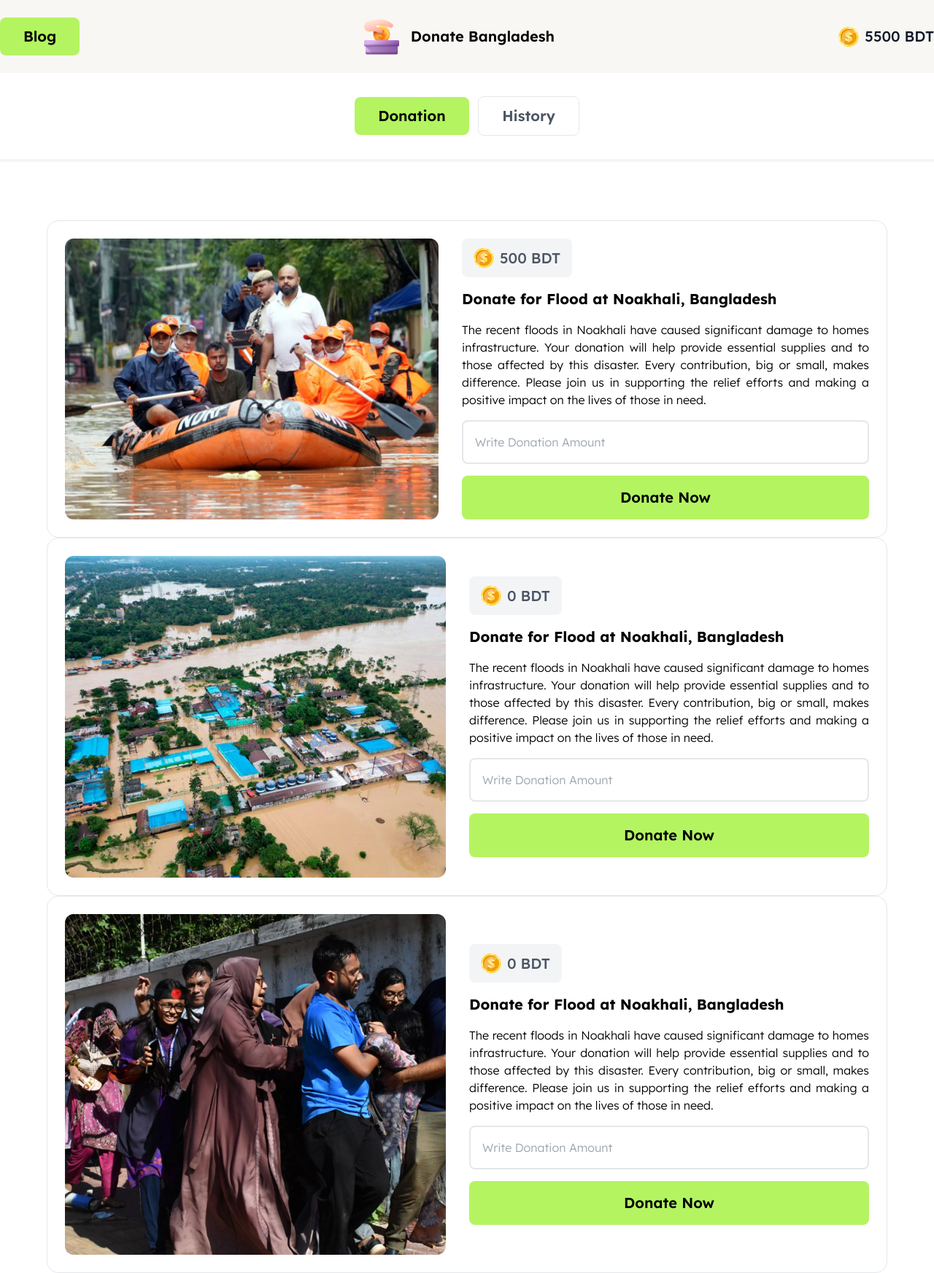
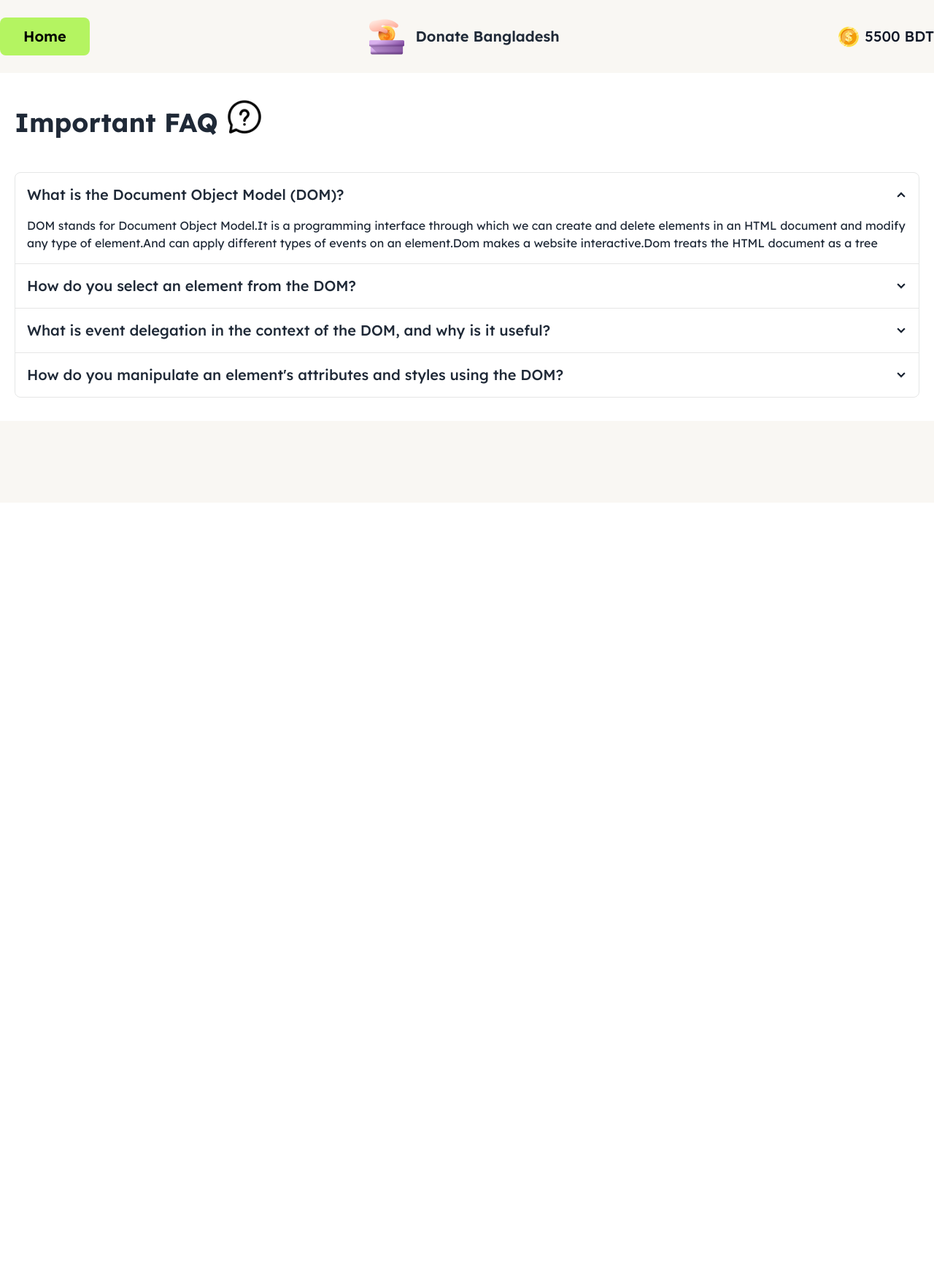
Before and after one commit to Codelifo/Donate-Bangladesh, a plain HTML site: page blog.html in a window 1280 px wide. Shown: the whole page at 73% size. After the commit the page ends 800 px from the top, so only its background shows below. Drawn offline with nearby package versions, Linux system fonts and the light colour scheme.

Commit message:
FQA solve

```diff
--- a/blog.html
+++ b/blog.html
@@ -1,10 +1,11 @@
 <!doctype html>
-<html>
+<html data-theme="light">
 
 <head>
     <meta charset="UTF-8">
     <meta name="viewport" content="width=device-width, initial-scale=1.0">
     <!-- tailwind config -->
+    <link href="https://cdn.jsdelivr.net/npm/daisyui@4.12.10/dist/full.min.css" rel="stylesheet" type="text/css" />
     <script src="https://cdn.tailwindcss.com"></script>
     <script>
         tailwind.config = {
@@ -39,11 +40,12 @@
 </head>
 
 <body class="web_font">
-    <header id="header" class="sticky top-0 bg-white">
-        <nav id="navbar" class="bg-nab_color">
+    <header id="header-blog" class="sticky top-0 bg-white z-50">
+        <nav id="navbar-blog" class="bg-nab_color ">
             <div class="lg:max-w-7xl w-full my-0 mx-auto px-4 lg:px-0 ">
                 <div class="flex justify-between items-center py-6">
-                    <button class="text-xl font-semibold px-8 py-3 bg-btn_color rounded-lg text-black">Blog</button>
+                    <button id="home-btn"
+                        class="text-xl font-semibold px-8 py-3 bg-btn_color rounded-lg text-black">Home</button>
                     <div class="flex items-center">
                         <img src="./assets/logo.png" alt="">
                         <h4 class="text-xl font-semibold ml-4 hidden lg:block">Donate Bangladesh</h4>
@@ -55,164 +57,109 @@
                 </div>
             </div>
         </nav>
-        <!-- button Donation History -->
-        <div id="nav-btn" class="py-8 border-b-4 border-gray-100  text-center space-x-2">
-            <button id="donation-button"
-                class="text-xl font-semibold px-8 py-3 bg-btn_color rounded-lg text-black">Donation</button>
-            <button id="history-button"
-                class="text-xl font-semibold px-8 py-3 border rounded-lg text-gray-600">History</button>
-        </div>
     </header>
 
-    <main class="bg-white">
-        <section class="max-w-6xl  mx-auto my-0 mt-20 space-y-8">
-
-
-            <div id="card-section" class="">
-                <!-- card -->
-                <div class="flex lg:flex-row flex-col mx-4 lg:mx-0 border border-gray-200  gap-8 p-6 rounded-2xl">
-                    <!-- card img -->
-                    <img class="max-w-lg" src="./assets/noakhali.png" alt="">
-
-                    <!-- card content and input Field -->
-                    <div class="flex flex-col items-start justify-center">
-                        <div class="flex items-center bg-gray-100 px-4 py-3 rounded-lg mb-4">
-                            <img src="./assets/coin.png" alt="">
-                            <!-- donation tk -->
-                            <h5 class=" text-xl font-medium text-gray-600 ml-2"><span
-                                    id="card-donate-balance">500</span> BDT</h5>
+    <main class="bg-white max-w-7xl mx-auto my-0 px-5">
+        <div class="flex items-center py-8 justify-center lg:justify-normal">
+            <h1 class="lg:text-4xl font-bold text-2xl">Important FAQ </h1>
+            <img class="ml-2 mb-4 size-10 lg:size-14" src="./assets/chat.png" alt="">
         </div>
-                        <div class="space-y-4">
-                            <h2 id="heading" class="text-xl font-bold">Donate for Flood at Noakhali, Bangladesh</h2>
-                            <p class="font-light text-base leading-6 text-justify"> The recent floods in Noakhali have
-                                caused significant
-                                damage to homes infrastructure. Your donation will help provide essential supplies and
-                                to
-                                those
-                                affected by this disaster. Every contribution, big or small, makes difference. Please
-                                join
-                                us in
-                                supporting the relief efforts and making a positive impact on the lives of those in
-                                need.
+        <div class="overflow-hidden">
+            <div class="join join-vertical w-full">
+                <div class="collapse collapse-arrow join-item border-base-300 border">
+                    <input type="radio" name="my-accordion-4" checked="checked" />
+                    <div class="collapse-title text-xl font-medium">What is the Document Object Model (DOM)?</div>
+                    <div class="collapse-content">
+                        <p>DOM stands for Document Object Model.It is a programming interface through which we can
+                            create and delete elements in an HTML document and modify any type of element.And can apply
+                            different types of events on an element.Dom makes a website interactive.Dom treats the HTML
+                            document as a tree</p>
+                    </div>
+                </div>
+                <div class="collapse collapse-arrow join-item border-base-300 border">
+                    <input type="radio" name="my-accordion-4" />
+                    <div class="collapse-title text-xl font-medium">How do you select an element from the DOM?</div>
+                    <div class="collapse-content">
+                        <p>There are several ways to select elements from the dom in JavaScript. <br><br>
                         </p>
-                            <!-- input Filed -->
-                            <input id="donate" type="text" placeholder="Write Donation Amount"
-                                class="border-2 rounded-lg py-4 pl-4 w-full text-base font-light">
-                            <!-- donate error massage -->
-                            <p id="donate-error" class="text-red-500 text-xs mt-1 hidden">
-                                ⚠️ Your input is invalid. Please try again.
+                        <p>
+                            1.Using <span class="font-semibold">getElementById()</span>
+                            <br>
+                            <span class="font-normal">Element can be selected by ID Name</span>
+                            <br>
+                            <span></span>
+                            <code>const myElement = document.getElementById('Element Id Name')</code>
                         </p>
                         <br>
-                            <!-- submit button -->
-                            <button id="donate-btn" class="py-4 w-full rounded-lg text-xl font-semibold bg-btn_color"
-                                type="submit">Donate Now</button>
+                        <p>
+                            2.Using <span class="font-semibold">getElementsByClassName()</span>
+                            <br>
+                            <span class="font-normal">Element can be selected by Class Name</span>
+                            <br>
+                            <code>const myElement = document.getElementsByClassName('Element Class Name')</code>
+                        </p>
+                        <br>
+                        <p>
+                            3.Using <span class="font-semibold">getElementsByTagName()</span>
+                            <br>
+                            <span class="font-normal">Element can be selected by Tag Name</span>
+                            <br>
+                            <code>const myElement = document.getElementsByTagName('Element Tag Name')</code>
+                        </p>
+                        <br>
+                        <p>
+                            4.Using <span class="font-semibold">querySelector()</span>
+                            <br>
+                            <span class="font-normal">Element can be selected by CSS Selector</span>
+                            <br>
+                            <code>const myElement = document.querySelector('CSS Selector')</code>
+                        </p>
+
+                        <br>
+                        <p>
+                            5.Using <span class="font-semibold">querySelectorAll()</span>
+                            <br>
+                            <span class="font-normal">Element can be selected by CSS Selector</span>
+                            <br>
+                            <code>const myElement = document.querySelectorAll('CSS Selector')</code>
+                        </p>
                     </div>
                 </div>
+                <div class="collapse collapse-arrow join-item border-base-300 border">
+                    <input type="radio" name="my-accordion-4" />
+                    <div class="collapse-title text-xl font-medium">What is event delegation in the context of the DOM,
+                        and why is it useful?</div>
+                    <div class="collapse-content">
+                        <p>In simple terms, event delegation is the act of having a single event listener for multiple elements and making the listener work even when new elements are added.</p>
+                        <br>
+                        <p>
+                            Event delegation is an efficient technique for handling events. Event delegation An event listener is added to the parent element to handle the event and the event listener will handle the event if the event occurs on the target element.
+                        </p>
+                        <br>
+                        <p>
 
-                </div>
-
-                <!-- card -->
-                <div class="flex lg:flex-row flex-col mx-4 lg:mx-0 border border-gray-200  gap-8 p-6 rounded-2xl">
-                    <!-- card img -->
-                    <img class="" src="./assets/feni.png" alt="">
-
-                    <!-- card content and input Field -->
-                    <div class="flex flex-col items-start justify-center">
-                        <div class="flex items-center bg-gray-100 px-4 py-3 rounded-lg mb-4">
-                            <img src="./assets/coin.png" alt="">
-                            <!-- donation tk -->
-                            <h5 class="text-xl font-medium text-gray-600 ml-2">0 BDT</h5>
-                        </div>
-                        <div class="space-y-4">
-                            <h2 class="text-xl font-bold">Donate for Flood at Noakhali, Bangladesh</h2>
-                            <p class="font-light text-base leading-6 text-justify"> The recent floods in Noakhali have
-                                caused significant
-                                damage to homes infrastructure. Your donation will help provide essential supplies and
-                                to
-                                those
-                                affected by this disaster. Every contribution, big or small, makes difference. Please
-                                join
-                                us in
-                                supporting the relief efforts and making a positive impact on the lives of those in
-                                need.
                         </p>
-                            <!-- input Filed -->
-                            <input type="text" placeholder="Write Donation Amount"
-                                class="border-2 rounded-lg py-4 pl-4 w-full text-base font-light">
-                            <br>
-                            <!-- submit button -->
-                            <button class="py-4 w-full rounded-lg text-xl font-semibold bg-btn_color"
-                                type="submit">Donate Now</button>
                     </div>
                 </div>
-
-                </div>
-
-                <!-- card -->
-                <div class="flex lg:flex-row flex-col mx-4 lg:mx-0 border border-gray-200  gap-8 p-6 rounded-2xl">
-                    <!-- card img -->
-                    <img class="" src="./assets/quota-protest.png" alt="">
-
-                    <!-- card content and input Field -->
-                    <div class="flex flex-col items-start justify-center">
-                        <div class="flex items-center bg-gray-100 px-4 py-3 rounded-lg mb-4">
-                            <img src="./assets/coin.png" alt="">
-                            <!-- donation tk -->
-                            <h5 class="text-xl font-medium text-gray-600 ml-2">0 BDT</h5>
-                        </div>
-                        <div class="space-y-4">
-                            <h2 class="text-xl font-bold">Donate for Flood at Noakhali, Bangladesh</h2>
-                            <p class="font-light text-base leading-6 text-justify"> The recent floods in Noakhali have
-                                caused significant
-                                damage to homes infrastructure. Your donation will help provide essential supplies and
-                                to
-                                those
-                                affected by this disaster. Every contribution, big or small, makes difference. Please
-                                join
-                                us in
-                                supporting the relief efforts and making a positive impact on the lives of those in
-                                need.
-                            </p>
-                            <!-- input Filed -->
-                            <input type="text" placeholder="Write Donation Amount"
-                                class="border-2 rounded-lg py-4 pl-4 w-full text-base font-light">
-                            <br>
-                            <!-- submit button -->
-                            <button class="py-4 w-full rounded-lg text-xl font-semibold bg-btn_color"
-                                type="submit">Donate Now</button>
-                        </div>
-                    </div>
-
-                </div>
-            </div>
-
-            <!-- confirmation massage -->
-            <div id="model" class="hidden">
-                <div  class="bg-gray-400 fixed inset-0 bg-opacity-50 flex justify-center items-center">
-                    <div
-                        class="max-w-96 px-12 py-4 bg-white rounded-lg space-y-4 border border-gray-100 flex flex-col justify-center items-center z-50 ">
-                        <h1 class="text-4xl font-bold text-gray-800">Congrats!</h1>
-                        <div class="w-10">
-                            <img class="w-full" src="./assets/coin.png" alt="">
-                        </div>
-                        <p class="text-base text-gray-600">You Have Donated for HumanKind.</p>
-                        <h6 class="text-lg font-semibold text-gray-700">Successfully</h6>
-                        <button id="close-model" class="p-4 rounded-lg bg-gray-100 font-bold text-gray-800">close confirmation.</button>
+                <div class="collapse collapse-arrow join-item border-base-300 border">
+                    <input type="radio" name="my-accordion-4" />
+                    <div class="collapse-title text-xl font-medium">How do you manipulate an element's attributes and
+                        styles using the DOM?</div>
+                    <div class="collapse-content">
+                        <p>hello</p>
                     </div>
                 </div>
             </div>
-        </section>
-
-        <!-- history section -->
-        <section id="history-section" class="hidden max-w-6xl  lg:mx-auto mx-4 my-0 mt-10 space-y-8 ">
-            <!-- history list -->
-
-        </section>
+        </div>
     </main>
 
+    <footer class="h-28 bg-nab_color mt-8">
+
+    </footer>
 
     <script src="./js/index.js"></script>
     <script src="./js/funcation.js"></script>
+    <script src="./js/blog.js"></script>
 </body>
 
 </html>
--- /dev/null
+++ b/js/blog.js
@@ -0,0 +1,21 @@
+window.addEventListener("scroll", function () {
+
+    var previousScrollY = window.scrollY;
+    if(previousScrollY > 0)
+    {
+          const blogNavbar = document.getElementById('header-blog');
+          blogNavbar.classList.add('backdrop-blur-md', 'bg-white/30')
+          const navbarBlog = document.getElementById('navbar-blog');
+          navbarBlog.classList.remove('bg-nab_color')
+    }
+    else if (previousScrollY === 0)
+    {
+        const navbarBlog = document.getElementById('navbar-blog');
+        navbarBlog.classList.add('bg-nab_color')
+    }
+
+  });
+
+document.getElementById('home-btn').addEventListener('click', function(){
+    window.location.href = 'index.html'
+})
```
Also changed, not shown: index.html (+5 -1 lines), js/index.js (+13 -1 lines), assets/chat.png (added), assets/feni_1.png (deleted). Lines whose indentation alone changed are shown as unchanged.
